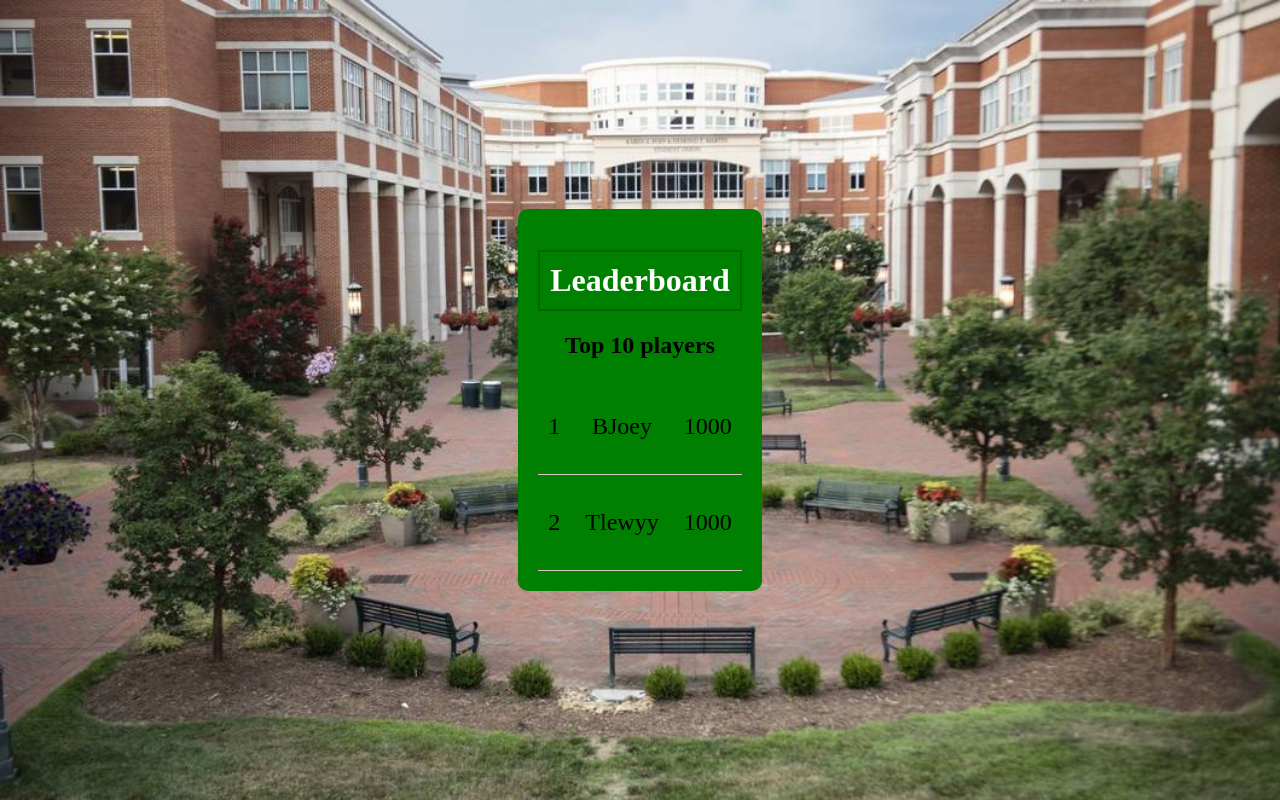
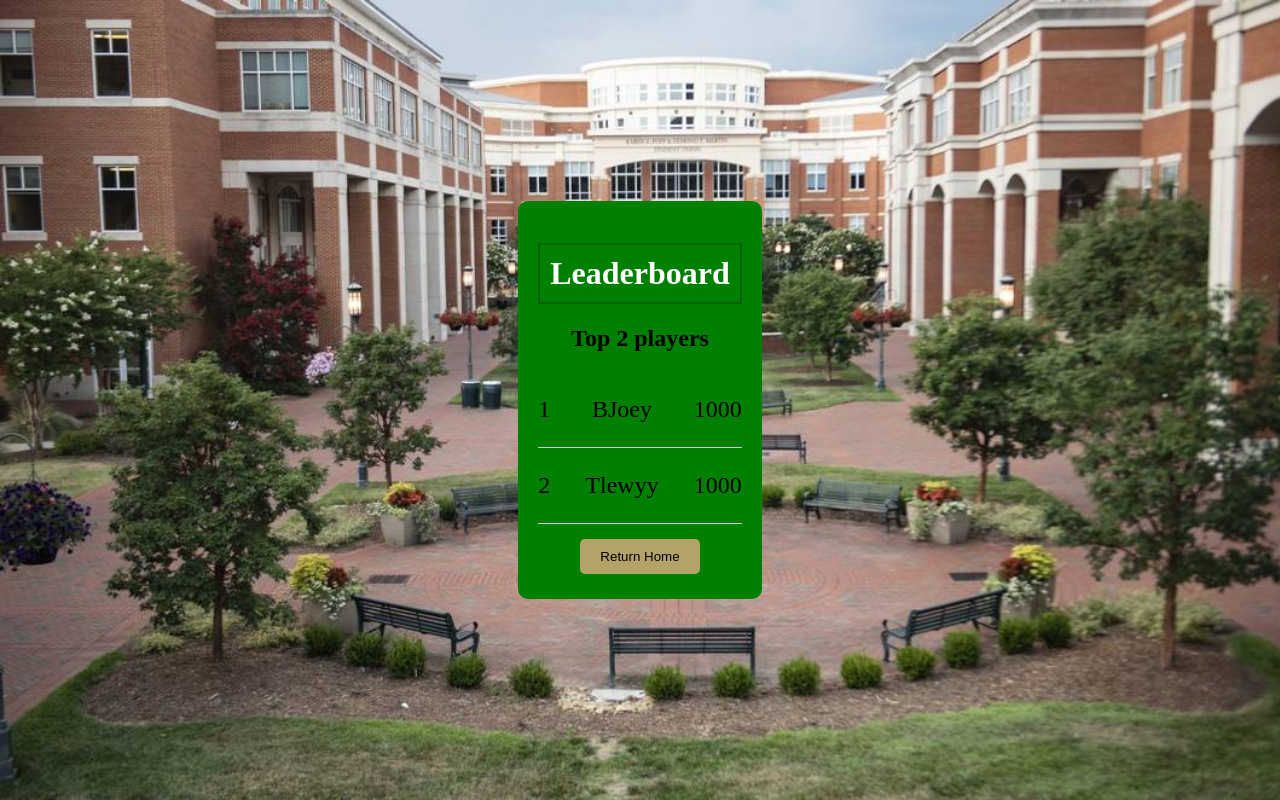
Before and after one commit to SeanDaBlack/checkmasters, a Flask app: page /leaderboard in a window 1280 px wide. Run offline with Flask 2, Linux system fonts and the light colour scheme; data comes from the database, SQL or seed files in the repository; both versions use the stored data as it was after the commit.

Commit message:
added leaderboard, win/loss record

```diff
--- a/app.py
+++ b/app.py
@@ -94,6 +94,7 @@ def callback():
 
         username = create_username(session["given_name"], session["family_name"])
         user = users.create_user(session["given_name"], session["family_name"], session["email"], username, str(uuid.uuid4()))
+        session["username"] = user.username
         return redirect("/home")
 
     return redirect("/home")
@@ -120,6 +121,7 @@ def loginuser():
         # print("Incorrect password")
         return render_template('elogin.html', error="Incorrect password")
     print(user.username)
+    session["username"] = user.username
     session["name"] = user.username
     session["given_name"] = user.first_name
     # print(user.first_name)
@@ -169,11 +171,15 @@ def inbox():
 
 @app.route("/profile")
 def profile():
+    global users
+
     user_info = {
         "name": session.get("given_name"),
         "full_name": session.get("name"),
         "email": session.get("email"),
-        "profile_picture": session.get("profile_picture")
+        "profile_picture": session.get("profile_picture"),
+        "wins": users.get_wins(session.get("username")),
+        "losses": users.get_losses(session.get("username")),
     }
     return render_template("profile.html", user_info=user_info)
 
@@ -195,7 +201,6 @@ def game():
         "full_name": session.get("name"),
         "email": session.get("email"),
         "profile_picture": session.get("profile_picture"),
-        # "sid": request.sid
     }
     user_info["name"] = session.get("given_name")
     user_info["profile_picture"] = "static/images/userAccount.jpg"
@@ -222,9 +227,9 @@ def onePlayer():
 @app.route("/leaderboard")
 def leaderboard():
     global users
-    top_users = users.get_top_users(10)
-    for user in top_users:
-        print(user.username, user.elo)
+    top_users = users.get_top_users(5)
+    # for user in top_users:
+    #     print(user.username, user.elo)
 
     return render_template("leaderboard.html", top_users=top_users, length=len(top_users))
 
--- a/static/css/leaderboard.css
+++ b/static/css/leaderboard.css
@@ -5,7 +5,7 @@
     flex-direction: row;
     justify-content: space-between;
     align-items: center;
-    padding: 10px;
+    /* padding: 10px; */
     border-bottom: 1px solid #ccc;
     font-size: 1.2em;
     /* text-decoration: none; */
@@ -17,3 +17,24 @@
     font-size: x-large;
 
 }
+
+button {
+    background-color: #B3A369;
+    color: #FFFFFF;
+    border: none;
+    border-radius: 5px;
+    padding: 10px 20px;
+    margin: 5px;
+    margin-top: 15px;
+    cursor: pointer;
+}
+
+button:hover {
+    background-color: #FFFFFF;
+    color: #B3A369;
+}
+
+button a {
+    text-decoration: none;
+    color: #000000;
+}
--- a/static/py/user_repository.py
+++ b/static/py/user_repository.py
@@ -33,41 +33,42 @@ class UserRepository:
         return user
 
 
-    def get_top_users(self, number: int) -> list:
+    def get_top_users(self, number) -> list:
 
         #Get users with highest elo = to number
         return User.query.order_by(User.elo.desc()).limit(number).all()
 
-    def add_win(self, user_id: int):
-        user = self.get_user_by_id(user_id)
+    def add_win(self, username):
+        user = self.get_user_by_username(username)
         user.wins += 1
         db.session.commit()
 
-    def add_loss(self, user_id: int):
-        user = self.get_user_by_id(user_id)
+    def add_loss(self, username):
+        user = self.get_user_by_username(username)
         user.losses += 1
         db.session.commit()
 
-    def add_draw(self, user_id: int):
-        user = self.get_user_by_id(user_id)
+    def add_draw(self, username):
+        user = self.get_user_by_username(username)
         user.draws += 1
         db.session.commit()
 
-    def update_elo(self, user_id: int, elo: int):
-        user = self.get_user_by_id(user_id)
+    def update_elo(self, username, elo):
+        user = self.get_user_by_username(username)
         user.elo = elo
         db.session.commit()
 
 
-    def get_wins(self, user_id: int):
-        user = self.get_user_by_id(user_id)
+    def get_wins(self, username):
+        user = self.get_user_by_username(username)
+        print(username)
         return user.wins
 
-    def get_losses(self, user_id: int):
-        user = self.get_user_by_id(user_id)
+    def get_losses(self, username):
+        user = self.get_user_by_username(username)
         return user.losses
-    def get_draws(self, user_id: int):
-        user = self.get_user_by_id(user_id)
+    def get_draws(self, username):
+        user = self.get_user_by_username(username)
         return user.draws
 
 
--- a/templates/leaderboard.html
+++ b/templates/leaderboard.html
@@ -11,7 +11,7 @@
 
     <div>
     <h1>Leaderboard</h1>
-    <h2>Top 10 players</h2>
+    <h2>Top {{length}} players</h2>
 
     {% for i in range(length) %}
     <div class="leaderboard-player">
@@ -27,5 +27,6 @@
     </div>
 
     {% endfor %}
+    <a href="/home"><button>Return Home</a></button>
     </div>
 {% endblock %}
--- a/templates/profile.html
+++ b/templates/profile.html
@@ -19,6 +19,10 @@
            <div class="profile-picture">
                 <img src="{{ user_info.profile_picture }}" alt="Profile Picture">
            </div>
+           <div>
+                <p>Wins: {{user_info.wins}}</p>
+                <p>Losses: {{user_info.wins}}</p>
+           </div>
            <h2>{{ user_info.name }}'s Profile Information</h2>
             <div class="user-info">
                 <p>Full Name: {{ user_info.full_name }}</p>
```
Also changed, not shown: static/js/newMessage.js (+27 -0 lines), static/db/users.db.
